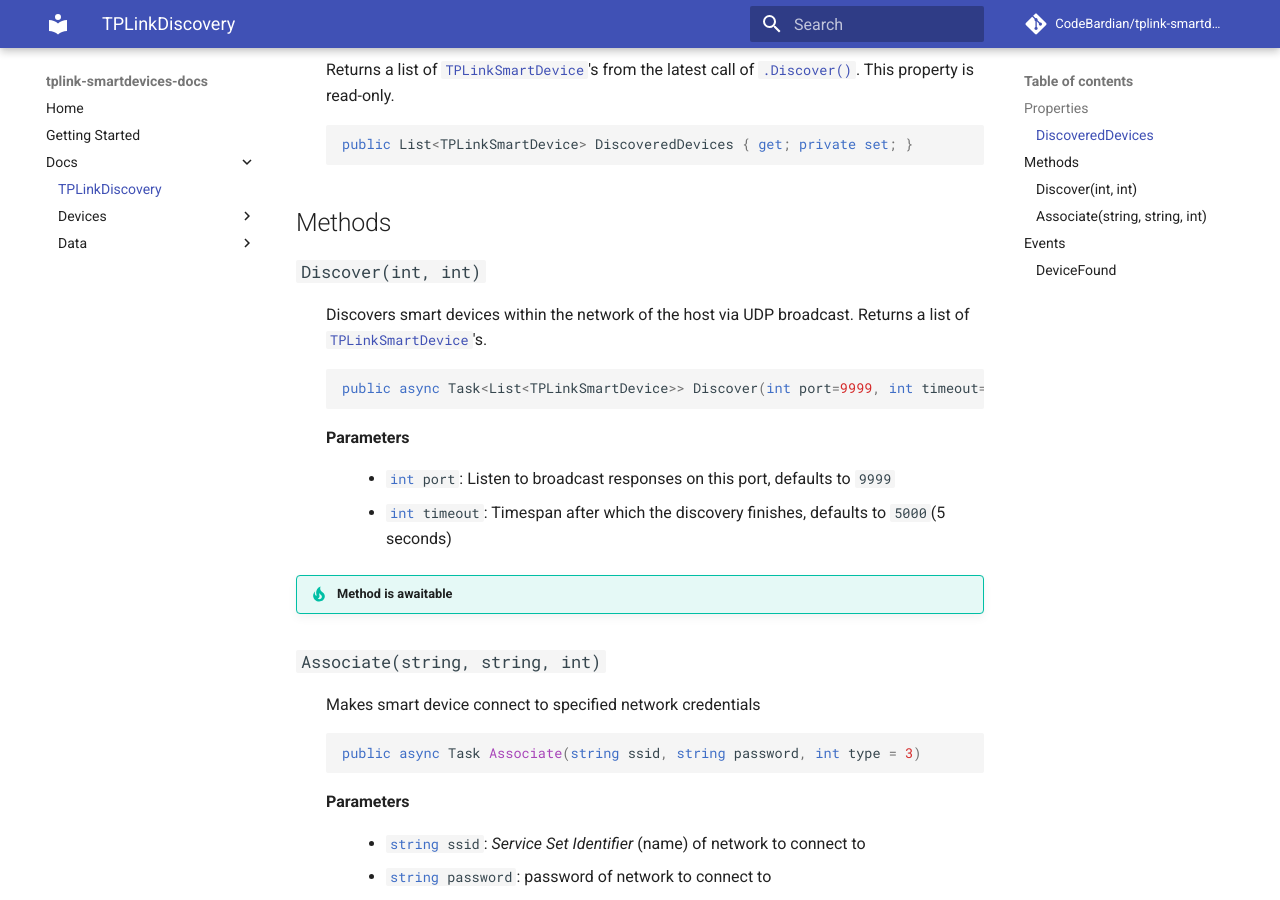
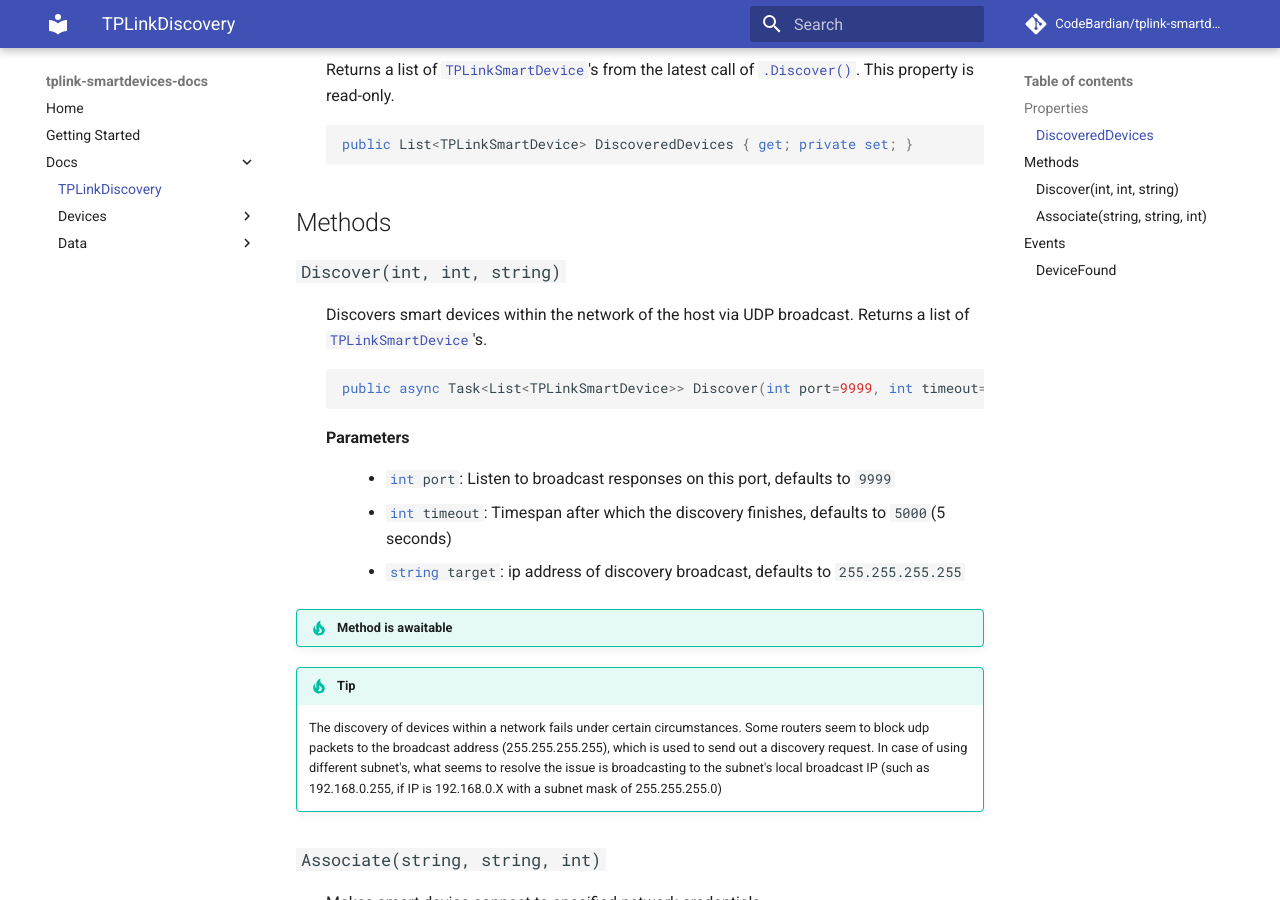
Before and after one commit to CodeBardian/tplink-smartdevices-netstandard, an MkDocs documentation site: the page built from docs/docs/docs/discovery.md, in a window 1280 px wide and 900 px high, scrolled down 336 px. Built offline with MkDocs 1.6.1 and Material for MkDocs 9.7.7, drawn with Linux system fonts in a browser that asks for light colours; comment, search, counter and statistics services are not loaded.

Commit message:
update docs

````diff
--- a/docs/docs/docs/discovery.md
+++ b/docs/docs/docs/discovery.md
@@ -12,17 +12,22 @@
 
 ## Methods
 
-### `Discover(int, int)`
+### `Discover(int, int, string)` {: #discover }
 : Discovers smart devices within the network of the host via UDP broadcast. Returns a list of [`TPLinkSmartDevice`](devices/device.md)'s.
   ``` csharp
-  public async Task<List<TPLinkSmartDevice>> Discover(int port=9999, int timeout=5000)
+  public async Task<List<TPLinkSmartDevice>> Discover(int port=9999, int timeout=5000, string target="255.255.255.255")
   ```
 
     __Parameters__
     : * `#!csharp int port`: Listen to broadcast responses on this port, defaults to `9999`
       * `#!csharp int timeout`: Timespan after which the discovery finishes, defaults to `5000`(5 seconds)
+      * `#!csharp string target`: ip address of discovery broadcast, defaults to `255.255.255.255`
 
 !!! tip "Method is awaitable"
+
+!!! tip
+    The discovery of devices within a network fails under certain circumstances. Some routers seem to block udp packets to the broadcast address (255.255.255.255), which is used to send out a discovery request.
+    In case of using different subnet's, what seems to resolve the issue is broadcasting to the subnet's local broadcast IP (such as 192.168.0.255, if IP is 192.168.0.X with a subnet mask of 255.255.255.0)
 
 ### `Associate(string, string, int)`
 : Makes smart device connect to specified network credentials
--- a/docs/mkdocs.yml
+++ b/docs/mkdocs.yml
@@ -23,6 +23,7 @@
 repo_name: CodeBardian/tplink-smartdevices-netstandard
 markdown_extensions:
   - admonition
+  - attr_list
   - def_list
   - pymdownx.tabbed
   - pymdownx.superfences
````
Also changed, not shown: docs/docs/getting-started.md (+1 -1 lines).
